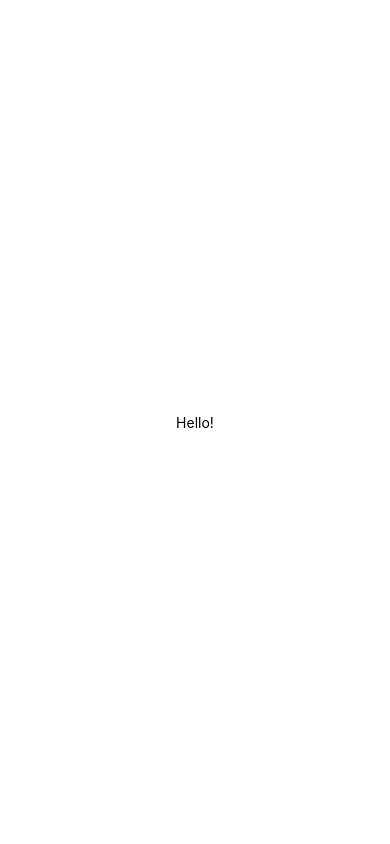
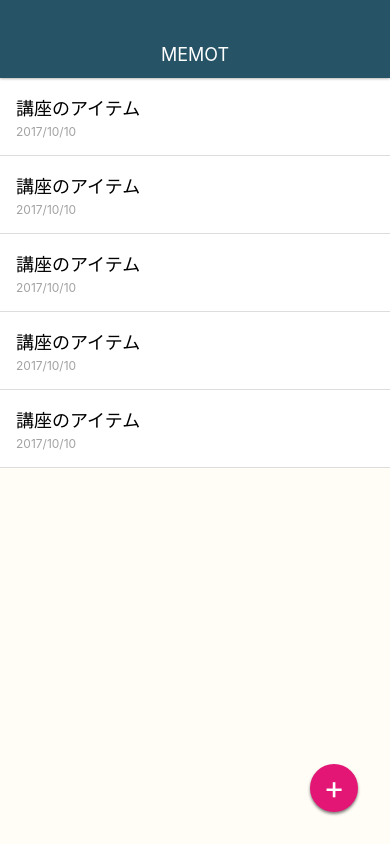
Before and after one commit to asanotestbed/MemoApp, a React Native app: screen / in a window 390 px wide. Built offline with nearby package versions, Linux system fonts and the light colour scheme.

Commit message:
Create MemoList

```diff
--- a/App.js
+++ b/App.js
@@ -4,7 +4,52 @@ import { StyleSheet, Text, View } from 'react-native';
 export default function App() {
   return (
     <View style={styles.container}>
-      <Text>Hello!</Text>
+
+      <View style={styles.appbar}>
+        <View>
+          <Text style={styles.appbarTitle}>MEMOT</Text>
+        </View>
+      </View>
+
+      <View style={styles.memoList}>
+        <View style={styles.memoListItem}>
+          <Text style={styles.memoTitle}>講座のアイテム</Text>
+          <Text style={styles.memoDate}>2017/10/10</Text>
+        </View>
+      </View>
+
+      <View style={styles.memoList}>
+        <View style={styles.memoListItem}>
+          <Text style={styles.memoTitle}>講座のアイテム</Text>
+          <Text style={styles.memoDate}>2017/10/10</Text>
+        </View>
+      </View>
+
+      <View style={styles.memoList}>
+        <View style={styles.memoListItem}>
+          <Text style={styles.memoTitle}>講座のアイテム</Text>
+          <Text style={styles.memoDate}>2017/10/10</Text>
+        </View>
+      </View>
+
+      <View style={styles.memoList}>
+        <View style={styles.memoListItem}>
+          <Text style={styles.memoTitle}>講座のアイテム</Text>
+          <Text style={styles.memoDate}>2017/10/10</Text>
+        </View>
+      </View>
+
+      <View style={styles.memoList}>
+        <View style={styles.memoListItem}>
+          <Text style={styles.memoTitle}>講座のアイテム</Text>
+          <Text style={styles.memoDate}>2017/10/10</Text>
+        </View>
+      </View>
+
+      <View style={styles.memoAddButton}>
+        <Text style={styles.memoAddButtonTitle}>+</Text>
+      </View>
+
     </View>
   );
 }
@@ -12,8 +57,66 @@ export default function App() {
 const styles = StyleSheet.create({
   container: {
     flex: 1,
+    backgroundColor: '#fffdf6',
+    alignItems: 'center',
+    justifyContent: 'flex-start',
+    paddingTop: 78,
+  },
+  memoAddButton: {
+    position: 'absolute',
+    bottom: 32,
+    right: 32,
+    width: 48,
+    height: 48,
+    backgroundColor: '#E31676',
+    borderRadius: 24,
+    justifyContent: 'center',
+    alignItems: 'center',
+    shadowColor: '#000',
+    shadowOffset: { width: 0, height: 2 },
+    shadowOpacity: 0.5,
+    shadowRadius: 3,
+  },
+  memoAddButtonTitle: {
+    fontSize: 32,
+    lineHeight: 32,
+    color: '#fff',
+  },
+  memoList: {
+    width: '100%',
+  },
+  memoListItem: {
+    padding: 16,
+    borderBottomWidth: 1,
+    borderBottomColor: '#ddd',
     backgroundColor: '#fff',
+  },
+  memoTitle: {
+    fontSize: 18,
+    marginBottom: 4,
+  },
+  memoDate: {
+    fontSize: 12,
+    color: '#a2a2a2',
+  },
+  appbar: {
+    position: 'absolute',
+    top: 0,
+    left: 0,
+    right: 0,
+    height: 78,
+    paddingTop: 30,
+    backgroundColor: '#265366',
+    justifyContent: 'center',
     alignItems: 'center',
-    justifyContent: 'center',
+    shadowColor: '#000',
+    shadowOffset: { width: 0, height: 0 },
+    shadowOpacity: 0.5,
+    shadowRadius: 3,
+    zIndex: 10,
+  },
+  appbarTitle: {
+    color: '#fff',
+    fontSize: 18,
   },
 });
```
Also changed, not shown: src/elements/BodyText.js (added, +23 -0 lines), .eslintrc.json.
